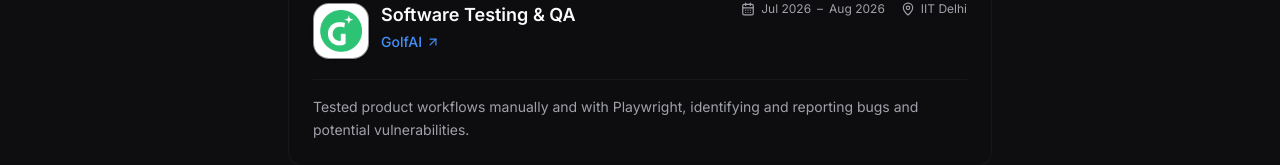
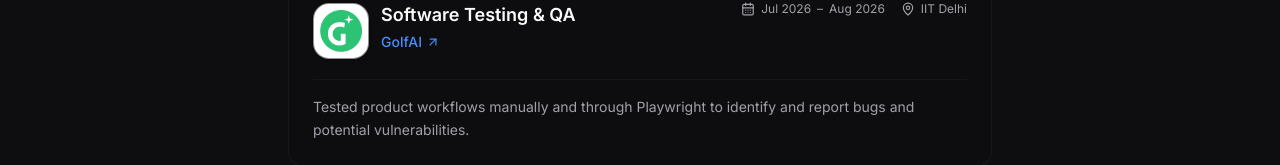
Before and after one commit to aviraltrip/portfolio, a React (Vite) app: page / in a window 1280 px wide. Shown: the part 787-952 px from the top of the page. Built offline with nearby package versions, Linux system fonts and the light colour scheme; the HTML template or start-up script is replaced by a standard one.

Commit message:
Refine wording in ExperienceSection to clarify testing methods and responsibilities

```diff
--- a/src/components/ExperienceSection.jsx
+++ b/src/components/ExperienceSection.jsx
@@ -86,7 +86,7 @@ export const ExperienceSection = () => (
         </div>
 
         <p className="mt-5 border-t border-border/40 pt-4 text-sm leading-relaxed text-muted-foreground">
-          Tested product workflows manually and with Playwright, identifying and reporting bugs and potential vulnerabilities.
+          Tested product workflows manually and through Playwright to identify and report bugs and potential vulnerabilities.
         </p>
       </article>
     </div>
```
